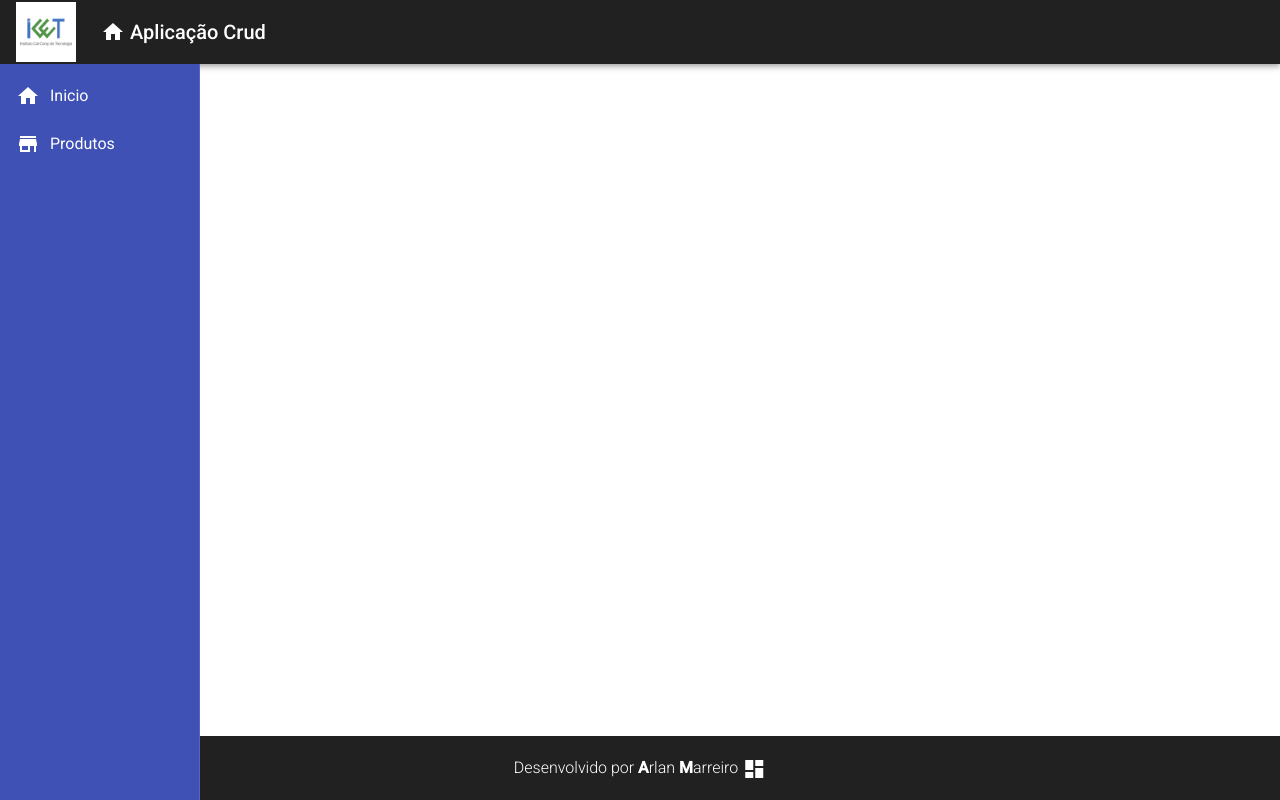
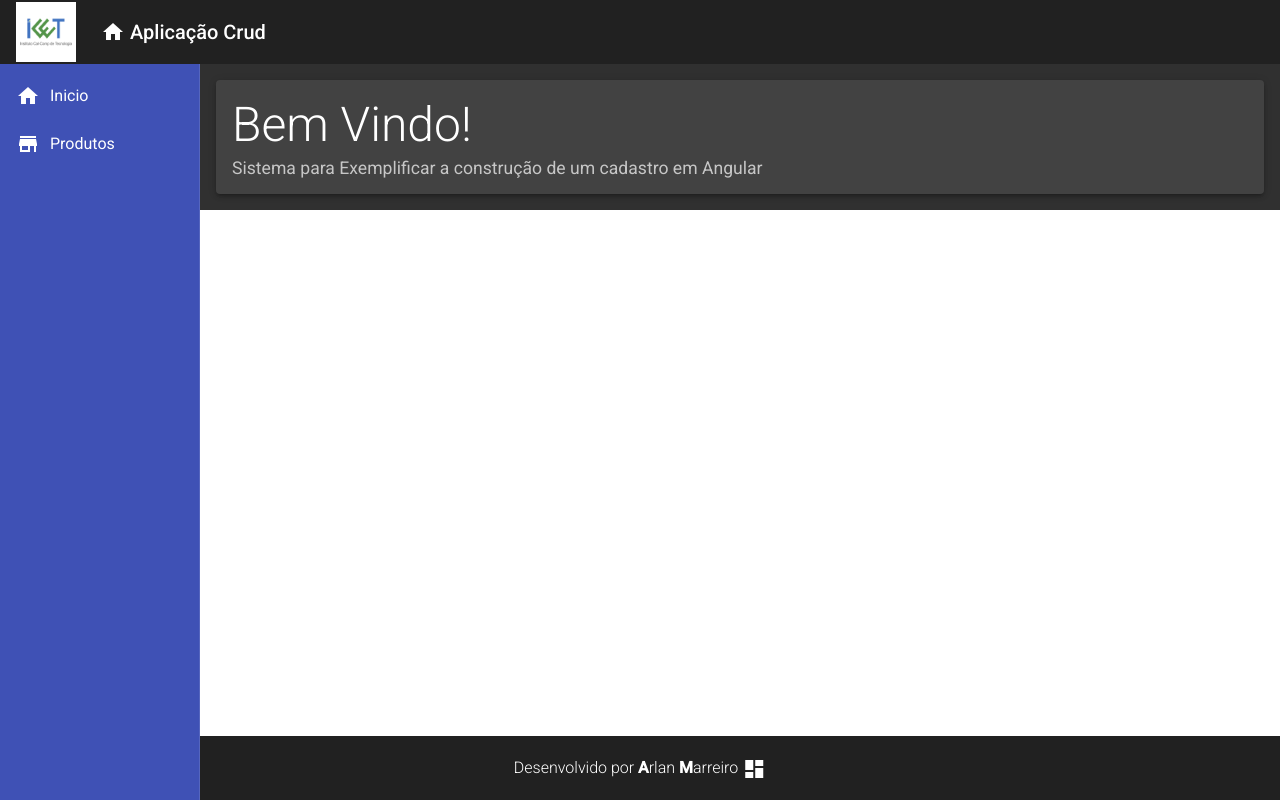
Before and after one commit to arlansonic/Crud-Angular, an Angular app in the folder frontend/: page / in a window 1280 px wide. Built offline with nearby package versions, Linux system fonts and the light colour scheme.

Commit message:
Create Component Home

```diff
--- a/frontend/src/app/components/template/nav/nav.component.css
+++ b/frontend/src/app/components/template/nav/nav.component.css
@@ -10,3 +10,8 @@
 .sidenav i{
     padding-right: 10px;
 }
+
+.content{
+    padding: 16px;
+    /* background-color: rgb(211, 211, 211); */
+}
--- a/frontend/src/app/components/template/nav/nav.component.html
+++ b/frontend/src/app/components/template/nav/nav.component.html
@@ -16,4 +16,7 @@
             </a>
         </mat-nav-list>
     </mat-sidenav>
+    <mat-sidenav-content class="content">
+        <app-home></app-home>
+    </mat-sidenav-content>
 </mat-sidenav-container>
--- /dev/null
+++ b/frontend/src/app/views/home/home.component.css
@@ -0,0 +1,12 @@
+.home .title{
+    /* text-align: center; */
+    font-size: 3rem;
+    font-weight: 300;
+    line-height: 1.2;
+}
+
+.home .subtitle{
+    /* padding: 15px; */
+    /* text-align: center; */
+    font-size: 1.1rem;
+}
--- /dev/null
+++ b/frontend/src/app/views/home/home.component.html
@@ -0,0 +1,8 @@
+<mat-card class="home mat-elevation-z3">
+    <mat-card-title class="title">
+        Bem Vindo!
+    </mat-card-title>
+    <mat-card-subtitle class="subtitle">
+        Sistema para Exemplificar a construção de um cadastro em Angular
+    </mat-card-subtitle>
+</mat-card>
--- /dev/null
+++ b/frontend/src/app/views/home/home.component.ts
@@ -0,0 +1,15 @@
+import { Component, OnInit } from '@angular/core';
+
+@Component({
+  selector: 'app-home',
+  templateUrl: './home.component.html',
+  styleUrls: ['./home.component.css']
+})
+export class HomeComponent implements OnInit {
+
+  constructor() { }
+
+  ngOnInit(): void {
+  }
+
+}
```
Also changed, not shown: frontend/src/app/app.module.ts (+7 -2 lines).
